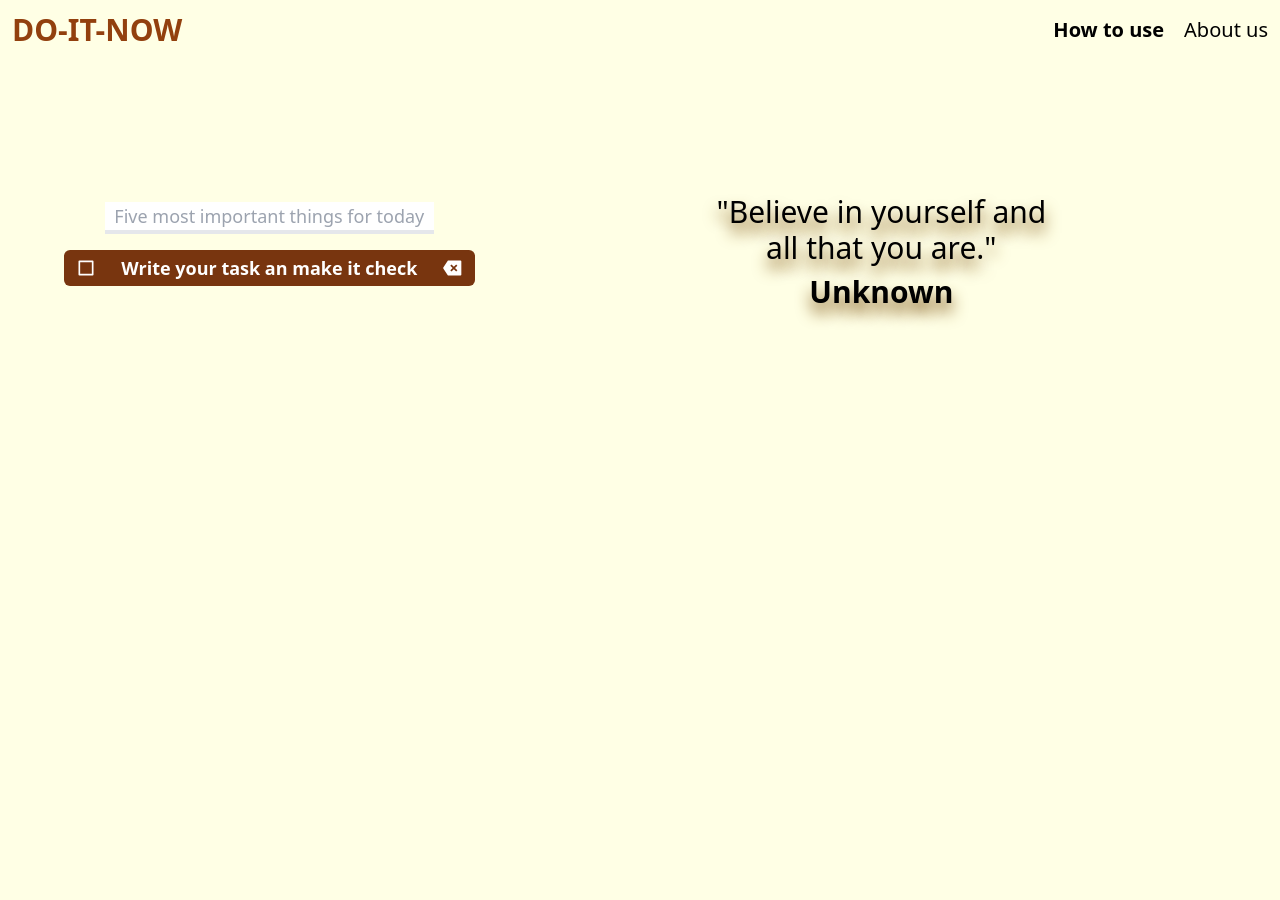
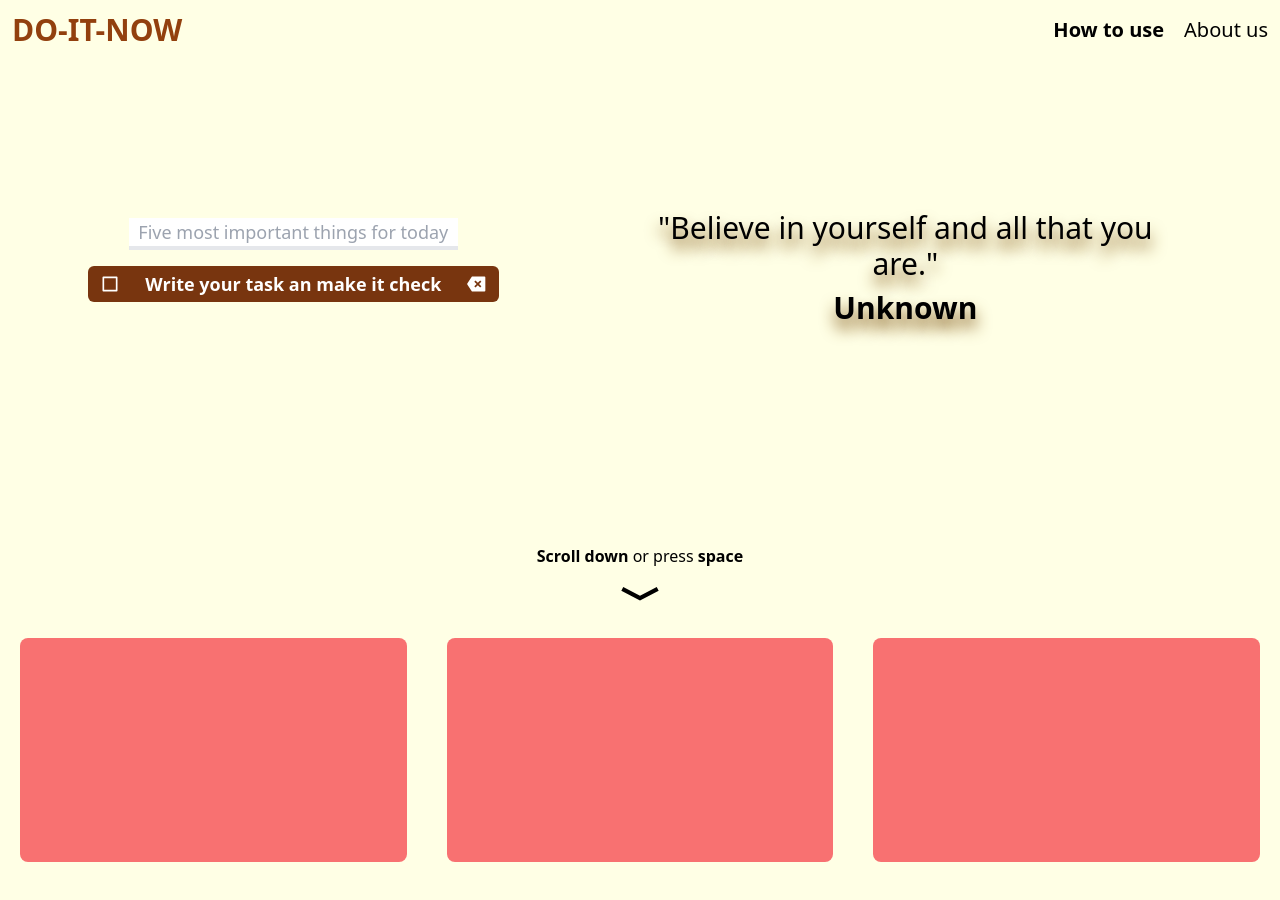
Before and after one commit to fantasyfuerte/DO-IT-PROJECT, a React (Vite) app: page / in a window 1280 px wide. Shown: the top 900 px of the page. Before the commit the page ends 800 px from the top, so only its background shows below. Built offline with nearby package versions, Linux system fonts and the light colour scheme.

Commit message:
Starting a new articles section Visual Changes

```diff
--- a/src/App.tsx
+++ b/src/App.tsx
@@ -2,15 +2,27 @@ import Nav from "./components/Nav";
 import QuotesApp from "./components/QuotesApp";
 import ToDoApp from "./components/ToDoApp";
 import { routes } from "./constants";
+import { RiArrowDownWideFill } from "react-icons/ri";
 function App() {
   return (
     <>
       <header>
         <Nav routes={routes} />
       </header>
-      <main className="flex justify-between pt-16 items-center h-96">
-        <ToDoApp />
-        <QuotesApp />
+      <main>
+        <div className="flex justify-between pt-24 items-center h-96">
+          <ToDoApp />
+          <QuotesApp />
+        </div>
+        <div className="flex flex-col items-center mt-40">
+          <p className=""><strong>Scroll down</strong> or press <strong>space</strong></p>
+          <RiArrowDownWideFill size={50} />
+        </div>
+        <section className="height-80 flex justify-around">
+          <article className="bg-red-400 h-56 flex-grow m-5 rounded-lg"></article>
+          <article className="bg-red-400 h-56 flex-grow m-5 rounded-lg"></article>
+          <article className="bg-red-400 h-56 flex-grow m-5 rounded-lg"></article>
+        </section>
       </main>
     </>
   );
--- a/src/components/QuoteCard.tsx
+++ b/src/components/QuoteCard.tsx
@@ -6,8 +6,8 @@ interface Props {
 
 export const QuoteCard: React.FC<Props> = ({ quote }) => {
   return (
-    <article className="flex flex-col items-center animation">
-      <p className="textshadow text-3xl font-normal text-wrap text-center md:px-32  xl:px-52">
+    <article className="px-20 flex flex-col items-center animation">
+      <p className="textshadow text-3xl font-normal text-wrap text-center">
         "{quote.content}"
       </p>
       <h6 className="textshadow text-3xl p-2 font-semibold">{quote.author}</h6>
--- a/src/components/QuotesApp.tsx
+++ b/src/components/QuotesApp.tsx
@@ -13,7 +13,7 @@ const QuotesApp: React.FC = () => {
   }, [Quotes.length]);
 
   return (
-    <section className="inline-block w-full p-6 md:mt-8 xl:mt-16">
+    <section className="ml-6 inline-block w-full p-6 md:mt-8 xl:mt-16">
       <QuoteCard quote={Quotes[currentIndex]} />
     </section>
   );
--- a/src/components/ToDoApp.tsx
+++ b/src/components/ToDoApp.tsx
@@ -60,7 +60,7 @@ const ToDoApp: React.FC = () => {
   }, [toDoState]);
 
   return (
-    <section className="xl:w-1/3 md:w-1/2 ml-14 p-2  rounded-md mt-12 min-h-24 h-fit shrink-0">
+    <section className="xl:w-1/3 md:w-1/2 ml-20 p-2  rounded-md mt-12 min-h-24 h-fit shrink-0">
       {toDoState.length < 5 && (
         <div className="flex flex-col items-center w-full">
           <input
--- a/src/index.css
+++ b/src/index.css
@@ -38,3 +38,7 @@ body {
     opacity: 0;
   }
 }
+
+.height-80{
+  height: 84vh;
+}
```
